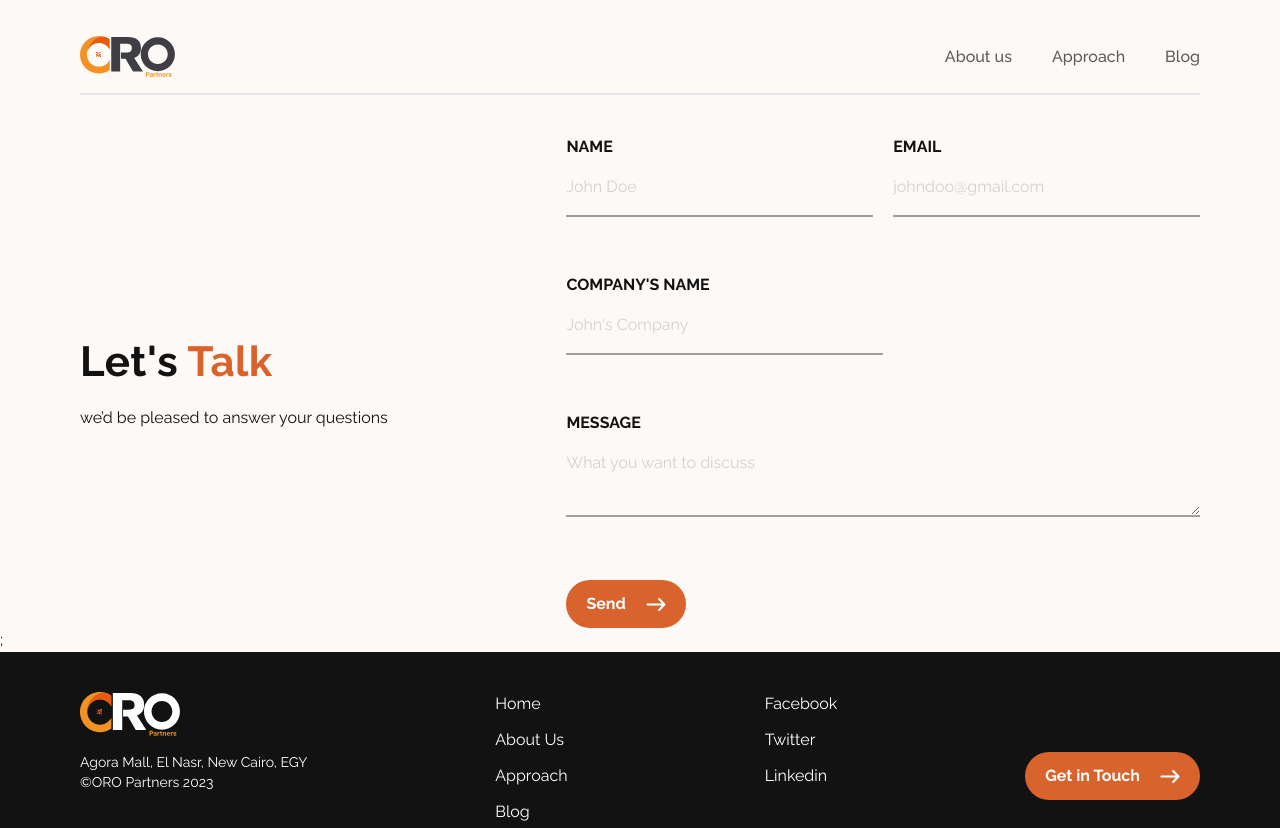
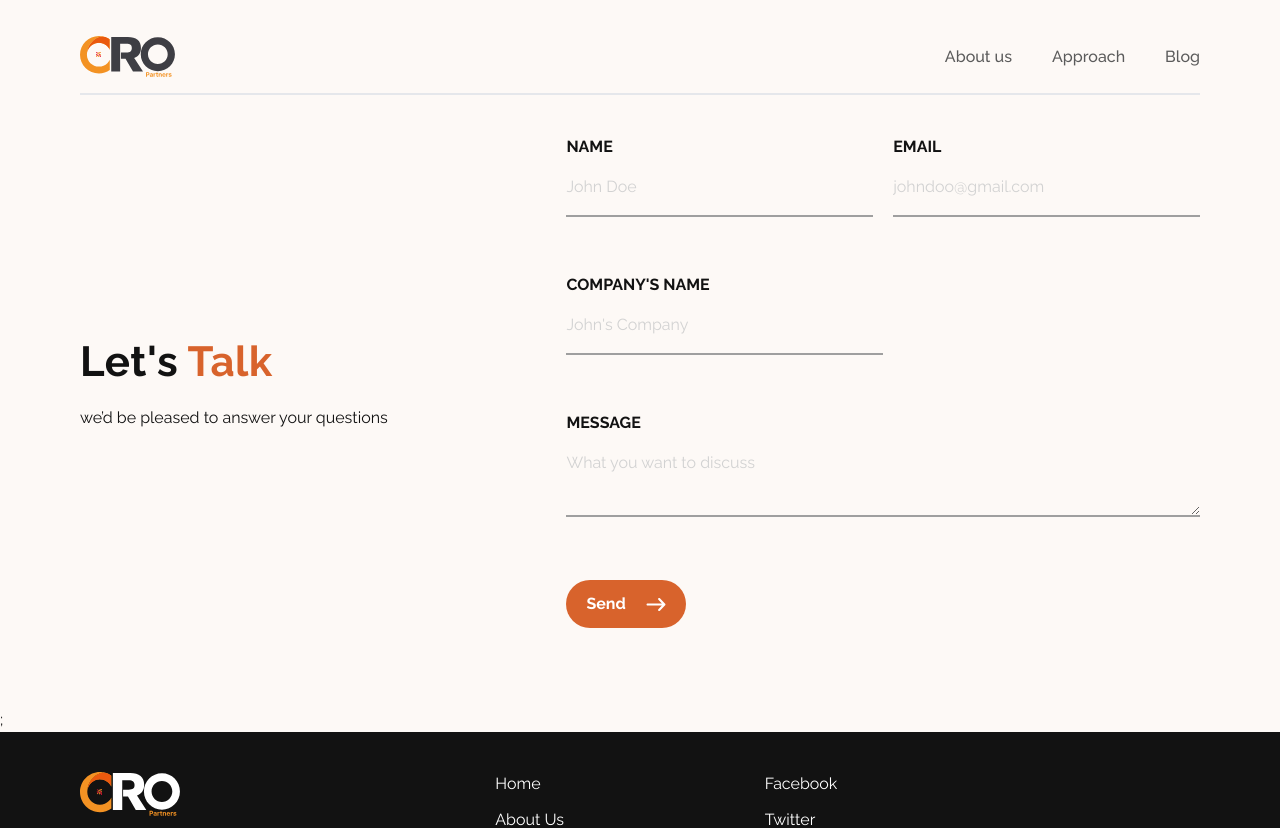
Before and after one commit to PTS-Holdings/oro-partners.com, a Next.js app: page /contact in a window 1280 px wide. Shown: the top 828 px of the page. Built offline with nearby package versions, Linux system fonts and the light colour scheme.

Commit message:
style(contact): add bottom padding to the contact form

```diff
--- a/src/pages/contact.js
+++ b/src/pages/contact.js
@@ -54,7 +54,7 @@ export default function Contact() {
 	};
 
 	return (
-		<div className="container flex flex-col items-center justify-between  gap-16 md:flex-row ">
+		<div className="container flex flex-col items-center justify-between  gap-16 pb-20 md:flex-row">
 			<Head>
 				<title>Contact Us - ORO Partners</title>
 			</Head>
```
